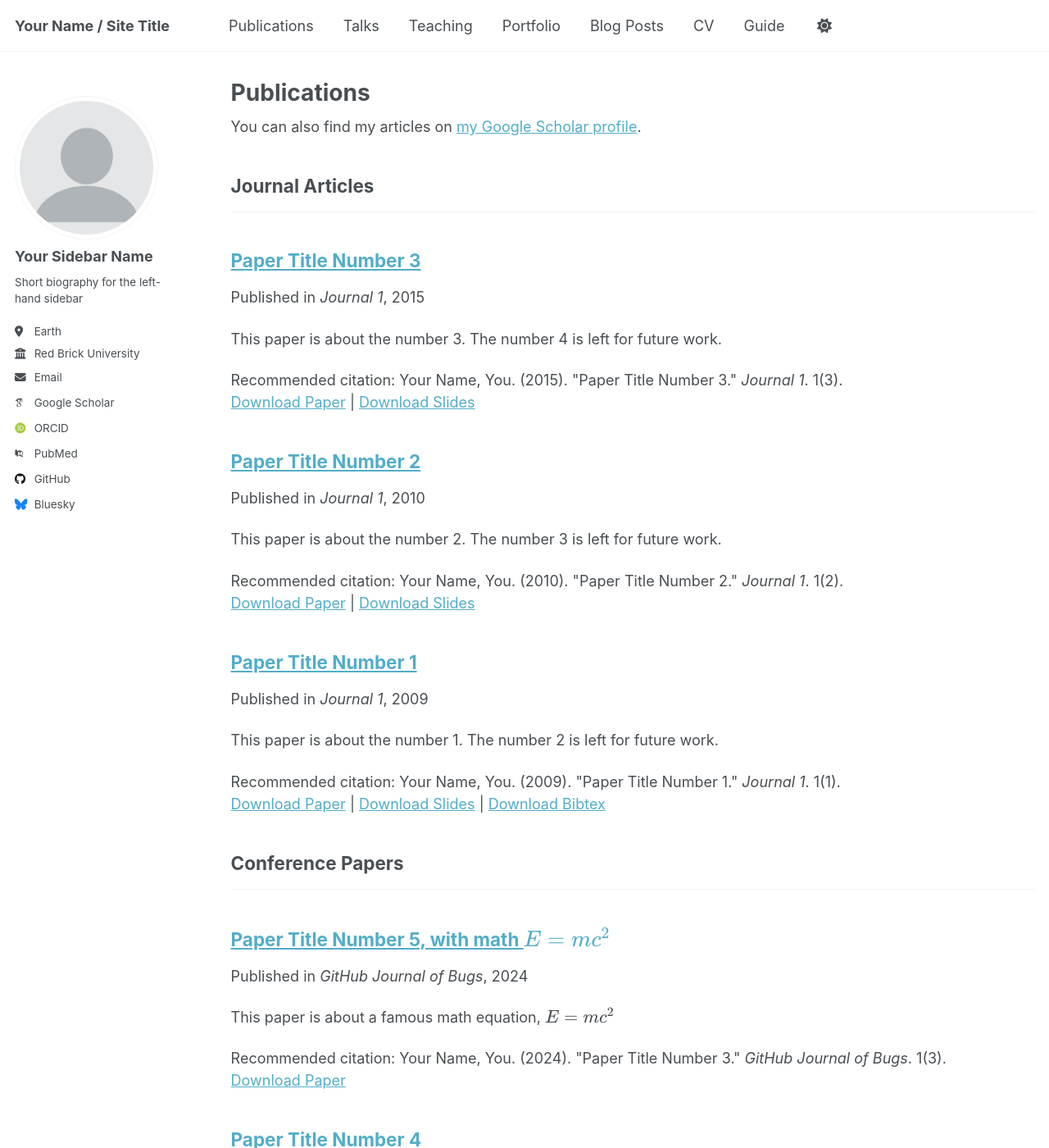
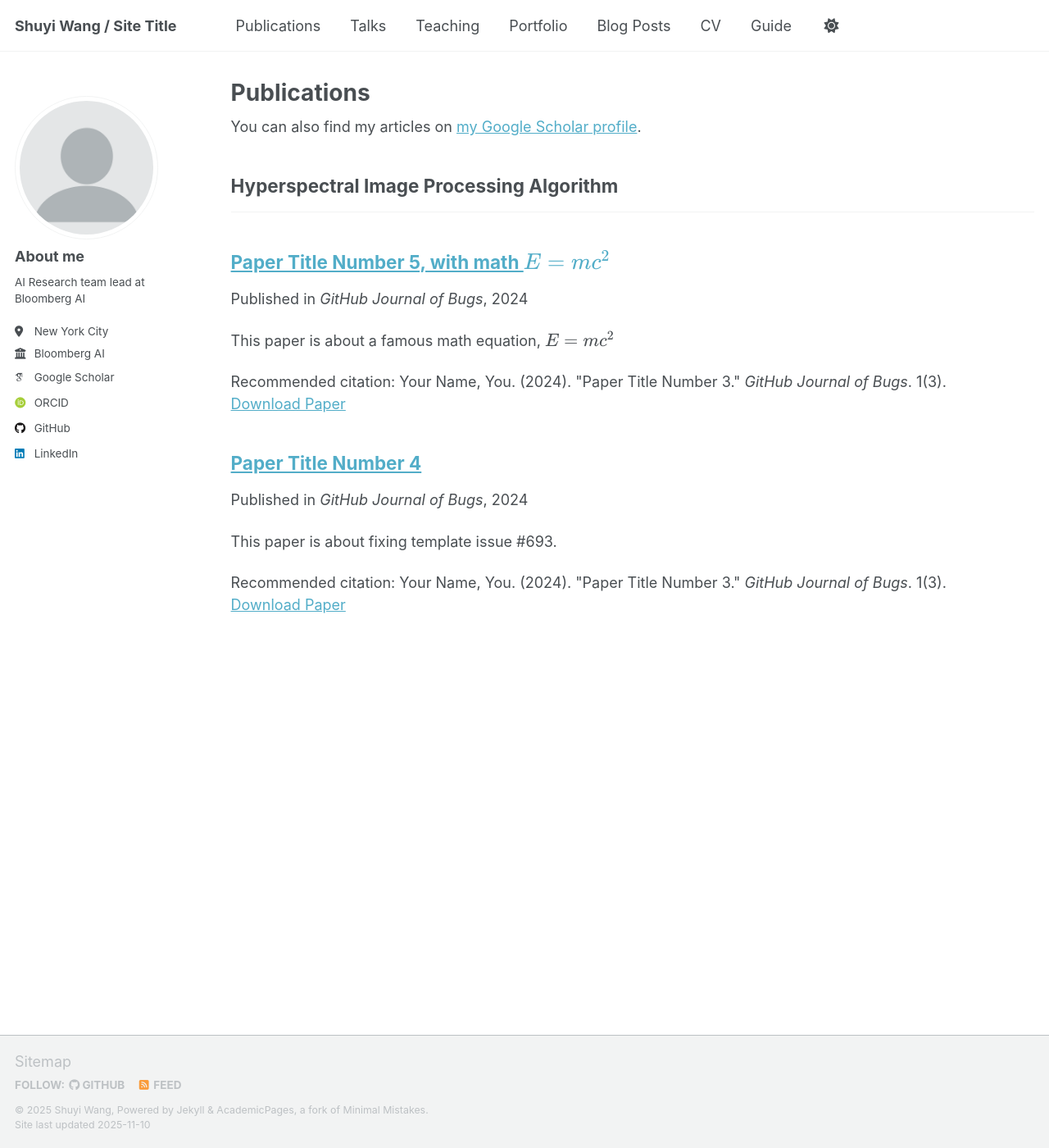
Before and after one commit to Sophie8/Sophie8.github.io, a Jekyll site: the page built from _pages/publications.html, in a window 1280 px wide and 1400 px high. Shown: the whole window at 82% size. Built offline with Jekyll 4.4.1, drawn with Linux system fonts in a browser that asks for light colours; some web fonts are replaced; a script that is not in the unit is left out; some of the changed text lies outside the part shown.

Commit message:
Modify site title and author details in config
Updated personal information and site title in the configuration.

```diff
--- a/_config.yml
+++ b/_config.yml
@@ -9,14 +9,14 @@
 # Basic Site Settings
 locale                   : "en-US"
 site_theme               : "default" # Currently available options are "default", "air"
-title                    : "Your Name / Site Title"
+title                    : "Shuyi Wang / Site Title"
 title_separator          : "-"
-name                     : &name "Your Name"
-description              : &description "Your Name's academic portfolio"   # Update this with a general description of your site, this is the default if not overridden by a page
+name                     : &name "Shuyi Wang"
+description              : &description "Team lead at Bloomberg AI"   # Update this with a general description of your site, this is the default if not overridden by a page
 url                      : https://academicpages.github.io # The base hostname & protocol for your site e.g. "https://[your GitHub username].github.io",
                                                            # or if you already have some other page hosted on Github then use "https://[your GitHub username].github.io/[Your Repo Name]"
 baseurl                  : "" # the subpath of your site, e.g. "/blog"
-repository               : "academicpages/academicpages.github.io"
+repository               : "sophie8.github.io"
 
 # Site Author - The following control what appear as part of the author content on the side bar.
 #               If a field is blank the icon and link will not appear, otherwise it will be shown.
@@ -24,69 +24,30 @@ repository               : "academicpages/academicpages.github.io"
 author:
   # Biographic information
   avatar           : "profile.png"
-  name             : "Your Sidebar Name"
+  name             : "About me"
   pronouns         : # example: "she/her"
-  bio              : "Short biography for the left-hand sidebar"
-  location         : "Earth"
-  employer         : "Red Brick University"
-  uri              : # URL
-  email            : "none@example.org"
+  bio              : "AI Research team lead at Bloomberg AI"
+  location         : "New York City"
+  employer         : "Bloomberg AI"
 
   # Academic websites
-  academia         : # URL
   arxiv            : # URL - Update with the correct link to your profile
   googlescholar    : "https://scholar.google.com/citations?user=PS_CX0AAAAAJ"
-  inspire-hep      : # URL
-  impactstory      : # URL
   orcid            : "https://orcid.org/yourorcidurl"
-  semantic         : # URL
-  pubmed           : "https://www.ncbi.nlm.nih.gov/pubmed/?term=john+snow"
-  researchgate     : # URL
-  scopus           : # URL
 
   # Repositories and software development
-  bitbucket        : # Username - Update with your username on the site
-  codepen          : # Username
-  dribbble         : # Username
-  github           : "academicpages"
-  kaggle           : # Username
-  stackoverflow    : # User number or user number and name (i.e., use "1" or "1/jeff-atwood")
+  github           : "https://github.com/Sophie8"
 
   # Social media
-  artstation       : # Username
-  bluesky          : "bsky.app" # Replace this with you Bluesky username
-  facebook         : # Username
-  flickr           : # Username
-  foursquare       : # Username
-  goodreads        : # Username
-  google_plus      : # Username
-  keybase          : # Username
-  instagram        : # Username
-  lastfm           : # Username
-  linkedin         : # Username
-  mastodon         : # URL
-  medium           : # URL
-  pinterest        : # Username
-  soundcloud       : # Username
-  steam            : # Username
-  telegram         : # URL
-  tumblr           : # Username
+  linkedin         : "https://www.linkedin.com/in/shuyi-sophie-wang/"
   twitter          : # Username for X / Twitter
-  vine             : # Username
-  weibo            : # Username
-  wikipedia        : # Username
-  xing             : # Username
-  youtube          : # Username
-  zhihu            : # Username
 
 # Publication Category - The following the list of publication categories and their headings
 publication_category:
-  books:
-    title: 'Books'
-  manuscripts:
-    title: 'Journal Articles'
   conferences:
-    title: 'Conference Papers'
+    title: 'Calibrating LLMs for Text-to-SQL Parsing by Leveraging Sub-clause Frequencies'
+    title: 'Novelty Controlled Paraphrase Generation with Retrieval Augmented Conditional Prompt Tuning'
+    title: 'Hyperspectral Image Processing Algorithm'
 
 # Site Settings
 teaser                   :  # filename of teaser fallback teaser image placed in /images/ for social media previews
```
